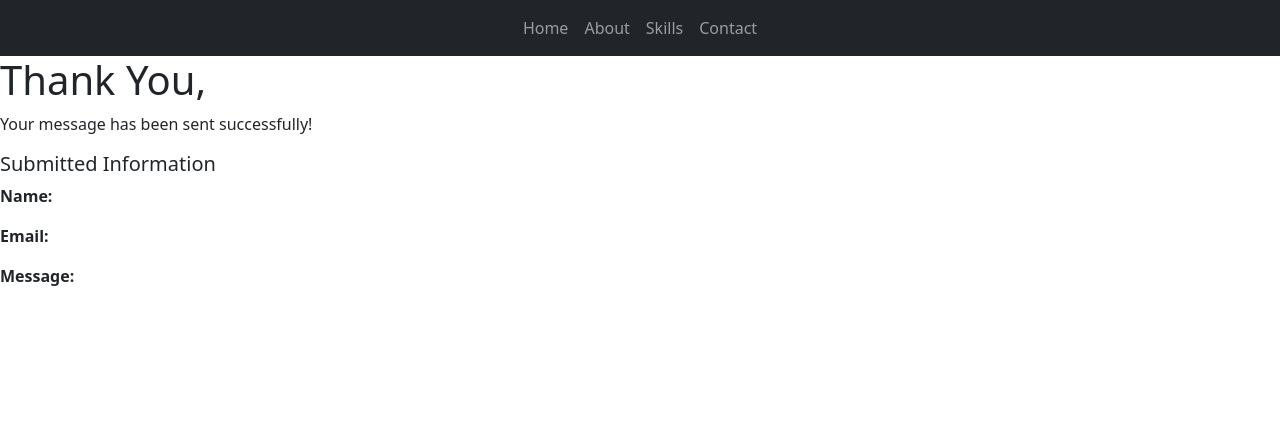
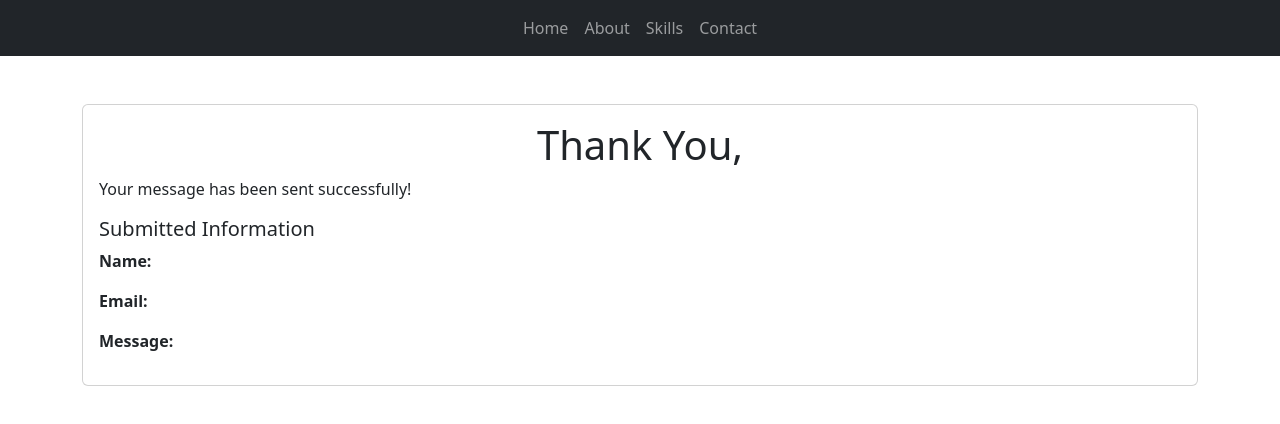
Before and after one commit to tortangChris/my-profile-web, a React (Create React App) app: page /successful in a window 1280 px wide. Shown: the top 424 px of the page. Built offline with nearby package versions, Linux system fonts and the light colour scheme.

Commit message:
Implement card design for submission confirmation

```diff
--- a/src/SubmissionSuccess.js
+++ b/src/SubmissionSuccess.js
@@ -6,14 +6,18 @@ const SubmissionSuccess = () => {
   const { name, email, message } = location.state || {};
 
   return (
-    <div>
-      <h1>Thank You,{name}</h1>
-      <p>Your message has been sent successfully!</p>
+    <div className='container mt-5'>
+      <div className='card'>
+        <div className='card-body'>
+          <h1 className='text-center'>Thank You,{name}</h1>
+          <p>Your message has been sent successfully!</p>
 
-      <h5>Submitted Information</h5>
-      <p><strong>Name:</strong> {name} </p>
-      <p><strong>Email:</strong> {email} </p>
-      <p><strong>Message:</strong> {message} </p>
+          <h5>Submitted Information</h5>
+          <p><strong>Name:</strong> {name} </p>
+          <p><strong>Email:</strong> {email} </p>
+          <p><strong>Message:</strong> {message} </p>
+        </div>
+      </div>
     </div>
   )
 }
```
